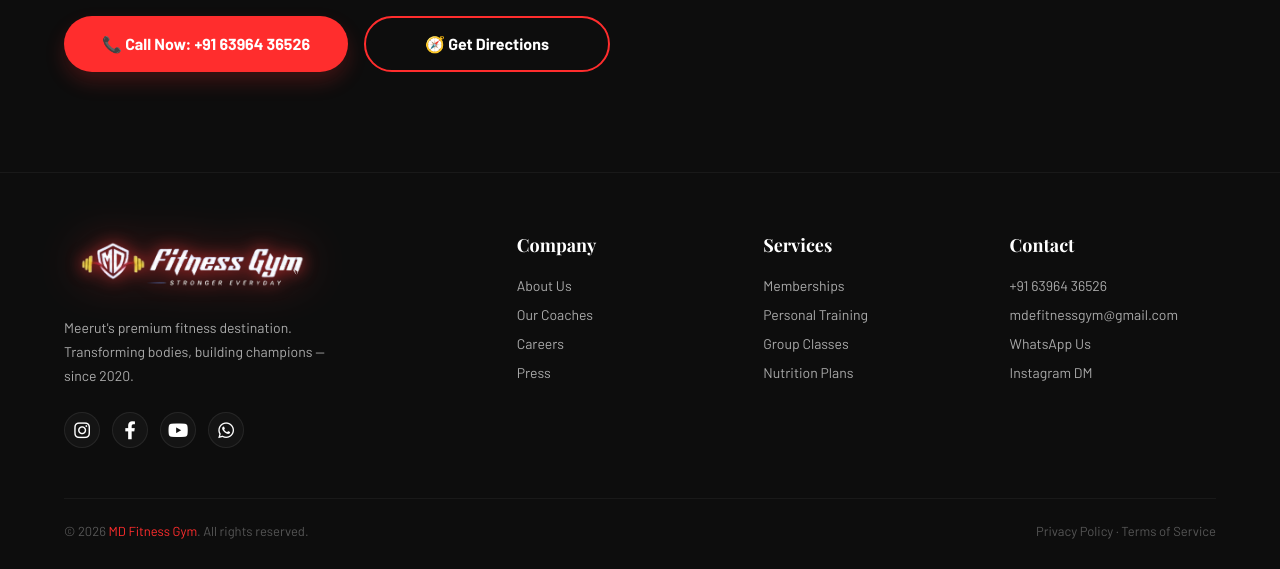
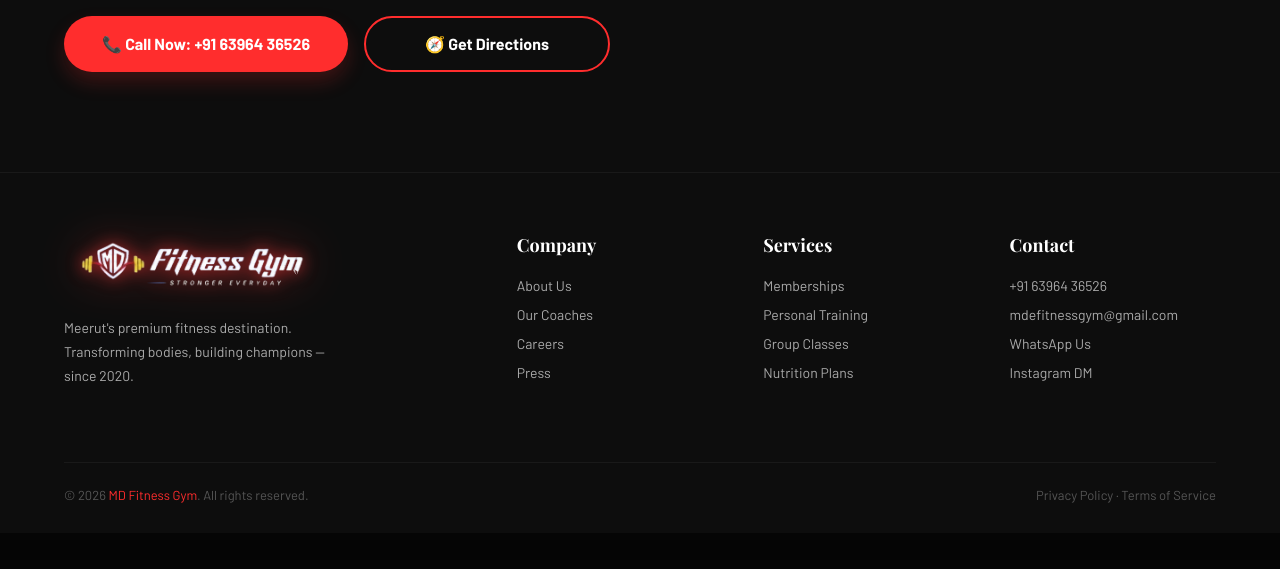
Before and after one commit to kunixx976/FITNESS_GYM_WEBPAGE, a website: page index.html in a window 1280 px wide. Shown: the part 5826-6395 px from the top of the page. After the commit the page ends 6359 px from the top, so only its background shows below. Drawn offline with nearby package versions, Linux system fonts and the light colour scheme; a web font is replaced by a local one.

Commit message:
feat: remove social media icons from footer

```diff
--- a/index.html
+++ b/index.html
@@ -2169,13 +2169,6 @@
                     <img src="fitness-gym-logo.png" alt="Fitness Gym" class="footer-logo-img" />
                 </div>
                 <p>Meerut's premium fitness destination. Transforming bodies, building champions — since 2020.</p>
-                <div class="footer-socials">
-                    <a href="#" class="social-icon" title="Instagram"><i class="fab fa-instagram"></i></a>
-                    <a href="#" class="social-icon" title="Facebook"><i class="fab fa-facebook-f"></i></a>
-                    <a href="#" class="social-icon" title="Youtube"><i class="fab fa-youtube"></i></a>
-                    <a href="https://wa.me/916396436526" class="social-icon" title="WhatsApp"><i
-                            class="fab fa-whatsapp"></i></a>
-                </div>
             </div>
             <div class="footer-col">
                 <h4>Company</h4>
```
